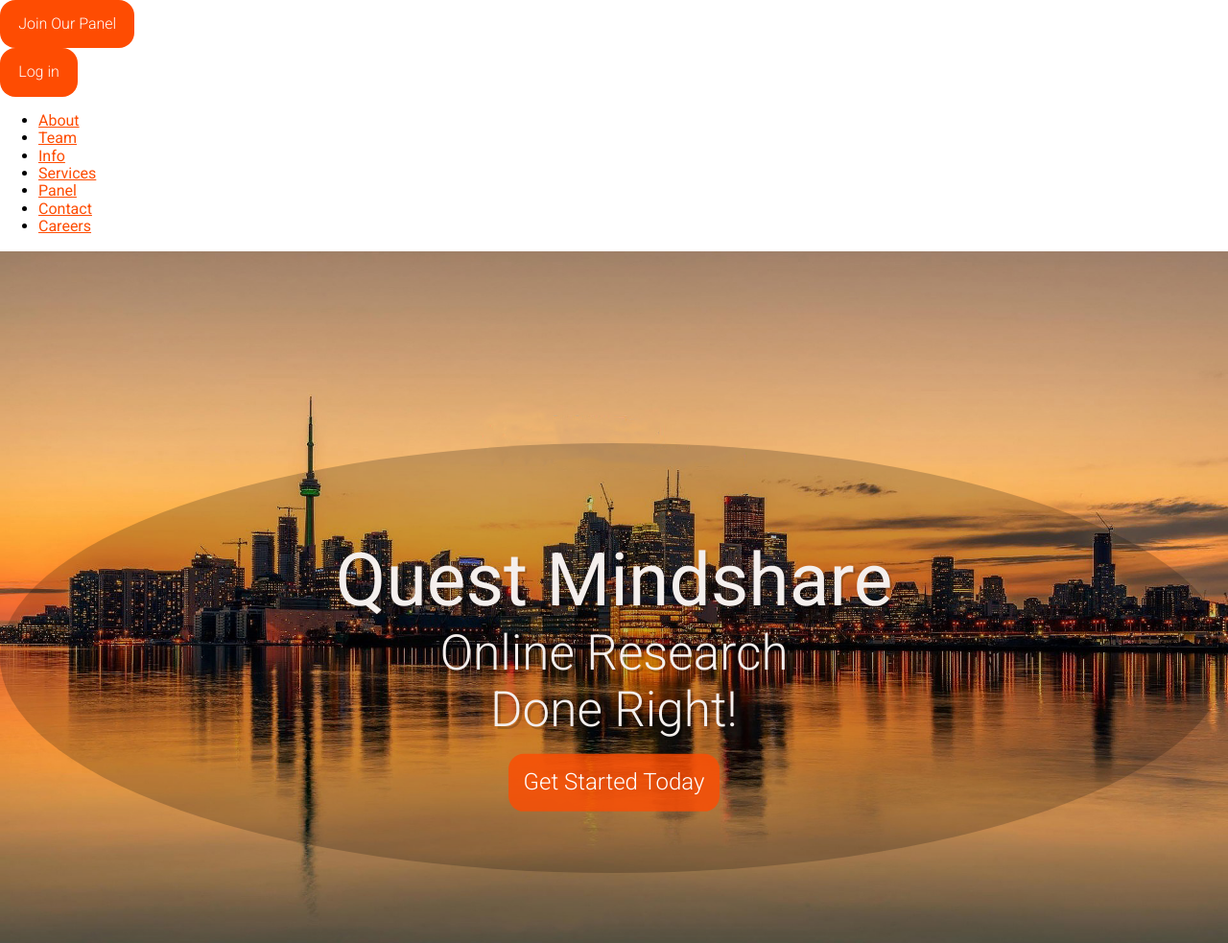
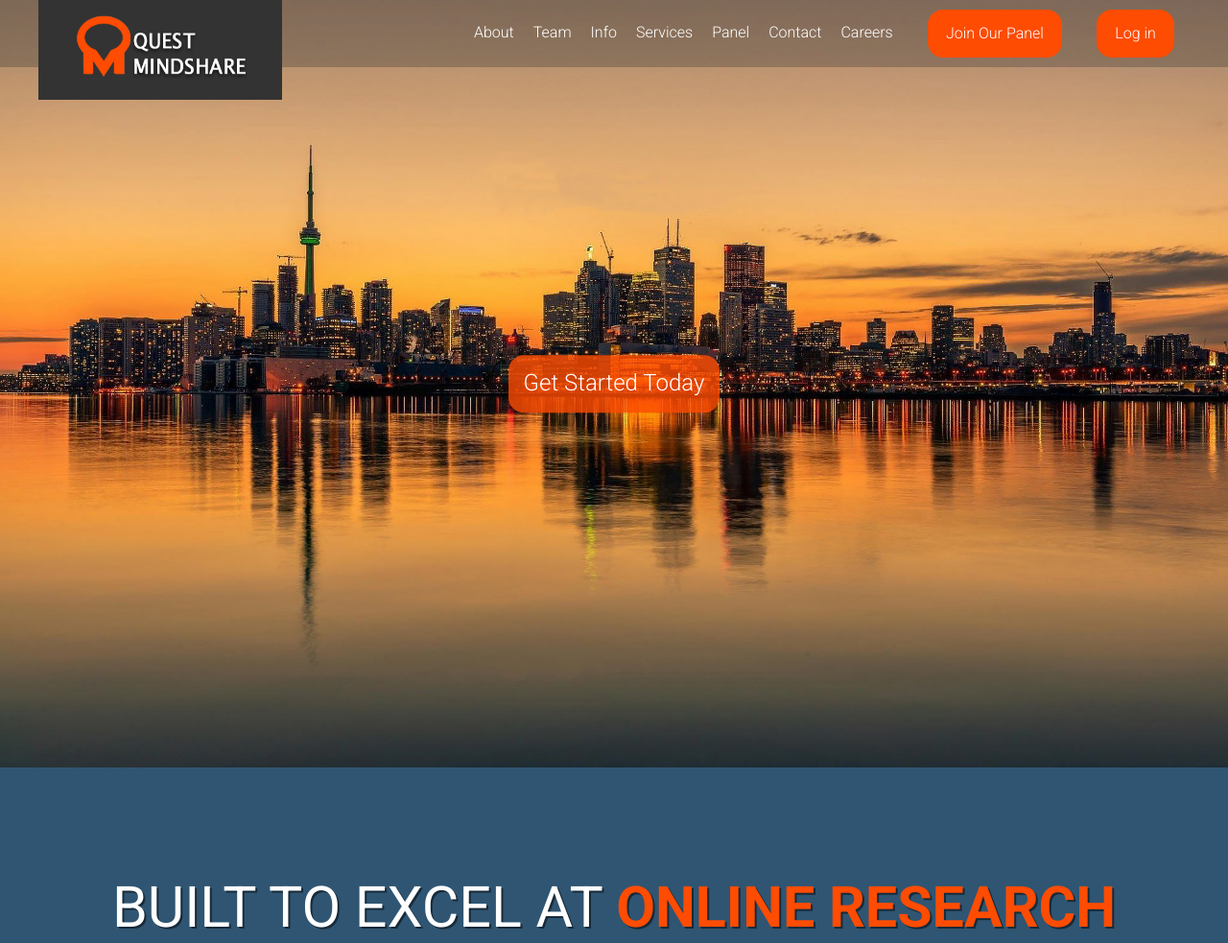
Before and after one commit to omeisi/base-folder-html-project, a website: page app/index.html in a window 1280 px wide. Shown: the top 983 px of the page at 96% size. Drawn offline with Linux system fonts and the light colour scheme.

Commit message:
finished the header

```diff
--- a/app/assets/styles/base/_variables.css
+++ b/app/assets/styles/base/_variables.css
@@ -1,4 +1,5 @@
 $lightGrey: rgba(139, 139, 139, 0.09);
 $dwhite: #f4efed;
-$mainOrange: #fe4c02;
+$mainOrange: rgba(254, 76, 2, 1);
 $mainBlue: rgba(212, 217, 228, 1);
+$black: black;
--- a/app/assets/styles/modules/_large-hero.css
+++ b/app/assets/styles/modules/_large-hero.css
@@ -1,100 +1,5 @@
 .large-hero {
-	position: relative;
-	color: rgba(139, 139, 139, 0.1);
 
-    &__text-dark {
-		position: absolute;
-		top:10%;
-		left:0%;
-		width: 100%;
-		max-width: 100rem;
-		height: 10rem;
-		border-radius: 100%;
-		background-color: rgba(0, 0, 0, 0.2);
-
-		@mixin atSmall {
-			background-color: rgba(0, 0, 0, 0.2);
-			top:2%;
-			height: 20rem;
-		}
-
-		@mixin atMedium{
-			background-color: rgba(0, 0, 0, 0.2);
-			top:15%;
-
-		}
-
-		@mixin atLarge{
-			background-color: rgba(0, 0, 0, 0.2);
-			height: 28rem;
-			top:25%;
-		}
-	}
-
-	&__title {
-		font-weight: 400;
-		font-size: 1.3rem;
-		color: $dwhite;
-		margin-bottom:  0.2rem;
-		text-shadow: 2px 2px 0 rgba(0, 0, 0, 0.2 );
-		border-radius: 1rem;
-		max-width: 60rem;
-		margin-left: auto;
-		margin-right: auto;
-
-
-
-		@mixin atSmall{
-			font-weight: 400;
-			font-size: 2.3rem;
-
-		}
-
-		@mixin atMedium{
-			font-weight: 400;
-			font-size: 3.8rem;
-
-		}
-
-		@mixin atLarge{
-			font-weight: 400;
-			font-size: 4.8rem;
-
-		}
-
-
-	}
-
-	&__subtitle {
-		font-weight: 300;
-		font-size: 1rem;
-		color: $dwhite;
-		margin: 0;
-		text-shadow: 3px 3px 0 rgba(0, 0, 0, 0.2 );
-		max-width: 8rem;
-		margin-left: auto;
-		margin-right: auto;
-		border-radius: 1rem;
-
-		@mixin atSmall{
-			font-weight: 300;
-			font-size: 1.2rem;
-			max-width: 10rem;
-		}
-
-		@mixin atMedium{
-			font-weight: 300;
-			font-size: 2.2rem;
-			max-width: 20rem;
-		}
-
-		@mixin atLarge{
-			font-weight: 300;
-			font-size: 3.2rem;
-			max-width: 29rem;
-
-		}
-	}
 
 	&__text-content {
 		position: absolute;
--- /dev/null
+++ b/app/assets/styles/modules/_primary-nav.css
@@ -0,0 +1,27 @@
+.primary-nav {
+
+	&__pull-right {
+		float: right
+	}
+
+	ul {
+		margin:0;
+		padding:0;
+		@mixin clearfix;
+	}
+
+	li {
+		list-style: none;
+		float: left;
+		padding-right: 20px;
+		padding-top:15px;
+
+	}
+
+	a {
+		color: #FFF;
+		text-decoration: none;
+		font-weight: 300;
+
+	}
+}
--- /dev/null
+++ b/app/assets/styles/modules/_site-header.css
@@ -0,0 +1,30 @@
+.site-header {
+	padding: 10px;
+	position: absolute;
+	z-index: 2;
+	background-color: rgba(#333333, 0.3);
+	width: 100%;
+
+	&__btn-container {
+
+		float: right;
+
+		a {
+			margin:0 1rem;
+		}
+	}
+
+	img {
+		width: 182px;
+		height: 80px;
+	}
+
+
+	&__logo {
+		top:0;
+		position: absolute;
+		background-color: #333333;
+		padding: 10px 36px ;
+
+	}
+}
--- a/app/assets/styles/styles.css
+++ b/app/assets/styles/styles.css
@@ -17,3 +17,5 @@
 @import "modules/_tech.css";
 @import "modules/_clients.css";
 @import "modules/_site-footer.css";
+@import "modules/_site-header.css";
+@import "modules/_primary-nav.css";
--- a/app/gulp/tasks/styles.js
+++ b/app/gulp/tasks/styles.js
@@ -5,10 +5,11 @@
 var nestCss = require('postcss-nested');
 var postcssImport = require('postcss-import');
 var mixins = require('postcss-mixins');
+var hexrgba = require('postcss-hexrgba');
 
 gulp.task('styles', function(){
 	return gulp.src('./app/assets/styles/styles.css')
-		.pipe(postcss([postcssImport, mixins, simpleVars, nestCss, autoprefixer]))
+		.pipe(postcss([postcssImport, mixins, simpleVars, nestCss,hexrgba ,autoprefixer]))
 		.on('error', function(errorInfo){
 			console.log(errorInfo.toString())
 			this.emit('end');
--- a/app/index.html
+++ b/app/index.html
@@ -24,15 +24,18 @@
 
 <body>
 	<header class="site-header">
-		<div>
-			<a class="btn" href="./join">Join Our Panel</a>
+      <div class="wrapper">
+
+        <div class="site-header__logo">
+          <img src="/assets/images/icons/logo7.png" alt="">
         </div>
 
-		<div>
+      <div class="site-header__btn-container">
+        <a class="btn" href="./join">Join Our Panel</a>
        <a class="btn" href="#">Log in</a>
       </div>
 
-		<nav>
+    <nav class="primary-nav primary-nav__pull-right">
       <ul>
          <li><a  href="#About">About</a></li>
              <li><a  href="#team">Team</a></li>
@@ -41,9 +44,9 @@
              <li><a  href="#panel">Panel</a></li>
              <li><a  href="#contact">Contact</a></li>
              <li><a  href="apply.html">Careers</a></li>
-
       </ul>
     </nav>
+      </div>
 	</header>
 
 	<div class="large-hero">
@@ -51,14 +54,12 @@
 			<img  srcset="assets/images/large--hero-small.jpg 570w, assets/images/large--hero-med.jpg 1200w, assets/images/large--hero.jpg 1920w," alt="toronto view" class="large-hero__picture">
 		</picture>
 
-		<div class="large-hero__text-dark">
+
 			<div class="large-hero__text-content">
-				<h1 class="large-hero__title">Quest Mindshare </h1>
-				<h2 class="large-hero__subtitle">Online Research Done Right!</h2>
 				<p><a class="btn btn__large" href="#">Get Started Today</a></p>
 			</div>
 		</div>
-	</div>
+
 
 	<div id="About" class="page-section  page-section__blue">
     <div class="wrapper">
--- a/app/temp/styles/styles.css
+++ b/app/temp/styles/styles.css
@@ -279,113 +279,8 @@
 	box-sizing: border-box;
 }
 a {
-	color: #fe4c02;
+	color: rgba(254, 76, 2, 1);
 }
-.large-hero {
-	position: relative;
-	color: rgba(139, 139, 139, 0.1);
-
-
-}
-.large-hero__text-dark {
-		position: absolute;
-		top:10%;
-		left:0%;
-		width: 100%;
-		max-width: 100rem;
-		height: 10rem;
-		border-radius: 100%;
-		background-color: rgba(0, 0, 0, 0.2);
-	}
-@media (min-width: 530px){
-.large-hero__text-dark {
-			background-color: rgba(0, 0, 0, 0.2);
-			top:2%;
-			height: 20rem
-	}
-	}
-@media (min-width: 800px){
-.large-hero__text-dark {
-			background-color: rgba(0, 0, 0, 0.2);
-			top:15%
-	}
-	}
-@media (min-width: 1200px){
-.large-hero__text-dark {
-			background-color: rgba(0, 0, 0, 0.2);
-			height: 28rem;
-			top:25%
-	}
-	}
-.large-hero__title {
-		font-weight: 400;
-		font-size: 1.3rem;
-		color: #f4efed;
-		margin-bottom:  0.2rem;
-		text-shadow: 2px 2px 0 rgba(0, 0, 0, 0.2 );
-		border-radius: 1rem;
-		max-width: 60rem;
-		margin-left: auto;
-		margin-right: auto;
-
-
-	}
-@media (min-width: 530px){
-.large-hero__title {
-			font-weight: 400;
-			font-size: 2.3rem
-
-
-	}
-	}
-@media (min-width: 800px){
-.large-hero__title {
-			font-weight: 400;
-			font-size: 3.8rem
-
-
-	}
-	}
-@media (min-width: 1200px){
-.large-hero__title {
-			font-weight: 400;
-			font-size: 4.8rem
-
-
-	}
-	}
-.large-hero__subtitle {
-		font-weight: 300;
-		font-size: 1rem;
-		color: #f4efed;
-		margin: 0;
-		text-shadow: 3px 3px 0 rgba(0, 0, 0, 0.2 );
-		max-width: 8rem;
-		margin-left: auto;
-		margin-right: auto;
-		border-radius: 1rem;
-	}
-@media (min-width: 530px){
-.large-hero__subtitle {
-			font-weight: 300;
-			font-size: 1.2rem;
-			max-width: 10rem
-	}
-	}
-@media (min-width: 800px){
-.large-hero__subtitle {
-			font-weight: 300;
-			font-size: 2.2rem;
-			max-width: 20rem
-	}
-	}
-@media (min-width: 1200px){
-.large-hero__subtitle {
-			font-weight: 300;
-			font-size: 3.2rem;
-			max-width: 29rem
-	}
-	}
 .large-hero__text-content {
 		position: absolute;
 		top:50%;
@@ -495,7 +390,7 @@
 
 }
 .headline strong {
-		color: #fe4c02;
+		color: rgba(254, 76, 2, 1);
 	}
 .headline__white {
 		color: white;
@@ -721,7 +616,7 @@
 .tech__headline {
 		font-weight: 700;
 		font-size: 3.5rem;
-		color:#fe4c02;
+		color: rgba(254, 76, 2, 1);
 
 	}
 .tech__p{
@@ -781,3 +676,53 @@
 		position: absolute;
 		left:0;
 	}
+.site-header {
+	padding: 10px;
+	position: absolute;
+	z-index: 2;
+	background-color: rgba(51,51,51, 0.3);
+	width: 100%;
+}
+.site-header__btn-container {
+
+		float: right;
+	}
+.site-header__btn-container a {
+			margin:0 1rem;
+		}
+.site-header img {
+		width: 182px;
+		height: 80px;
+	}
+.site-header__logo {
+		top:0;
+		position: absolute;
+		background-color: #333333;
+		padding: 10px 36px ;
+
+	}
+.primary-nav__pull-right {
+		float: right
+	}
+.primary-nav ul {
+		margin:0;
+		padding:0;
+	}
+.primary-nav ul::after {
+		content: "";
+		clear: both;
+		display: table;
+	}
+.primary-nav li {
+		list-style: none;
+		float: left;
+		padding-right: 20px;
+		padding-top:15px;
+
+	}
+.primary-nav a {
+		color: #FFF;
+		text-decoration: none;
+		font-weight: 300;
+
+	}
```
Also changed, not shown: app/assets/images/icons/logo.png (added), app/assets/images/icons/logo2.svg (renamed from app/assets/images/icons/logo.svg), app/assets/images/icons/logo3.svg (added), app/assets/images/icons/logo4.png (added), app/assets/images/icons/logo5.png (added), app/assets/images/icons/logo7.png (added), 4 other files. Lines whose indentation alone changed are shown as unchanged.
